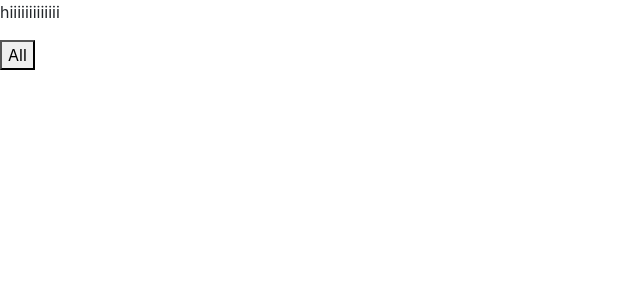
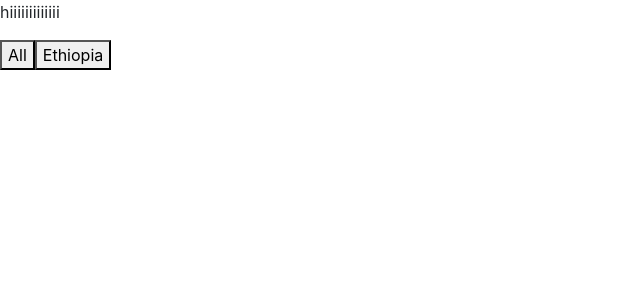
Before and after one commit to MdTauseef27/ApplicationForm, a React (Create React App) app: page / in a window 1280 px wide. Shown: the top 300 px of the page, without its empty margins (0-640 px from the left). Built offline with nearby package versions, Linux system fonts and the light colour scheme.

Commit message:
some changes

```diff
--- a/src/Components/FilterEx.jsx
+++ b/src/Components/FilterEx.jsx
@@ -71,10 +71,10 @@ export const FilterEx = () => {
       <button value="all" onClick={handleClick}>
         All
       </button>
-      {/*<button value="Ethiopia" onClick={handleClick}>
+      <button value="Ethiopia" onClick={handleClick}>
         Ethiopia
       </button>
-      <button value="Costa Rica" onClick={handleClick}>
+      {/*<button value="Costa Rica" onClick={handleClick}>
         Costa Rica
       </button>
       <button value="Kenya" onClick={handleClick}>
```
